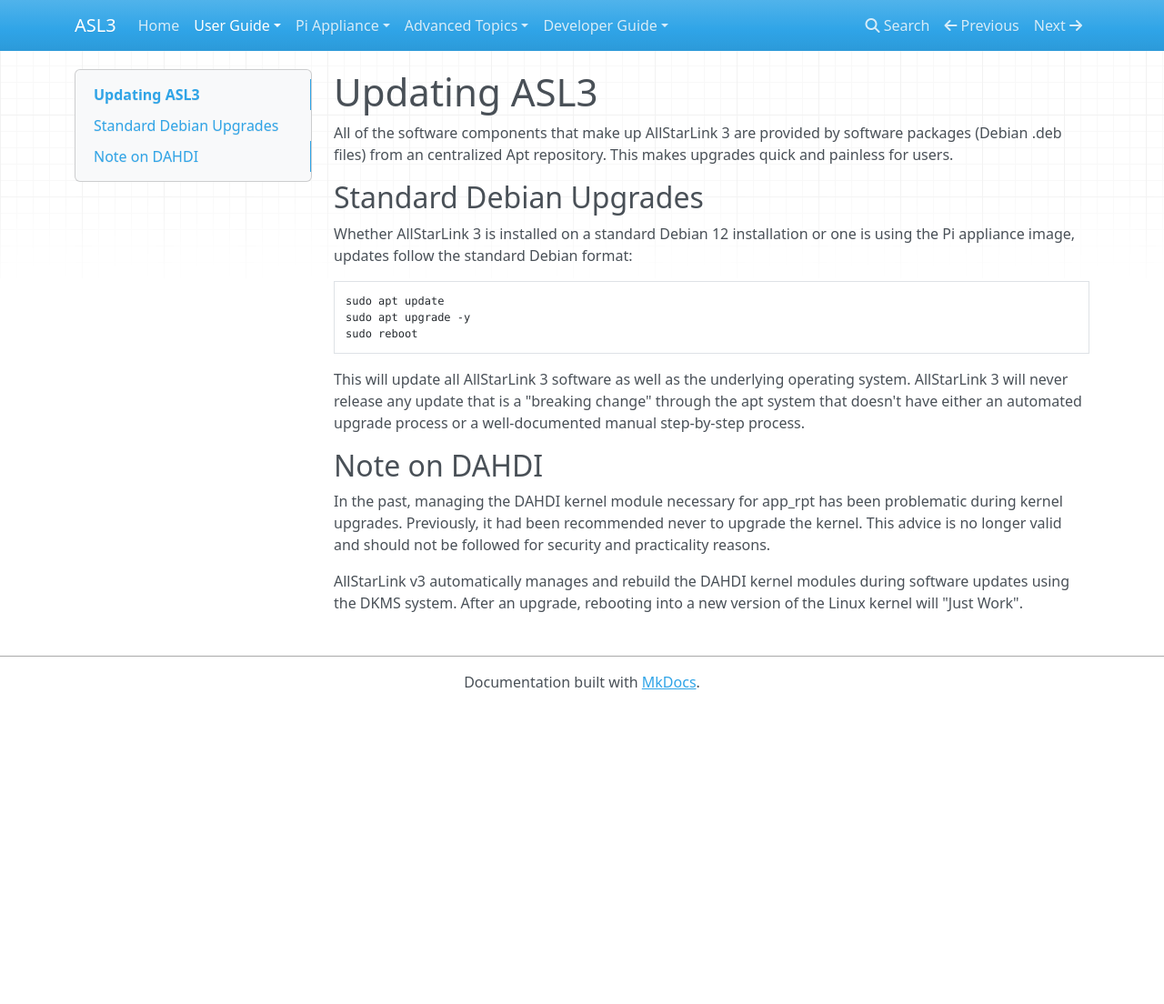
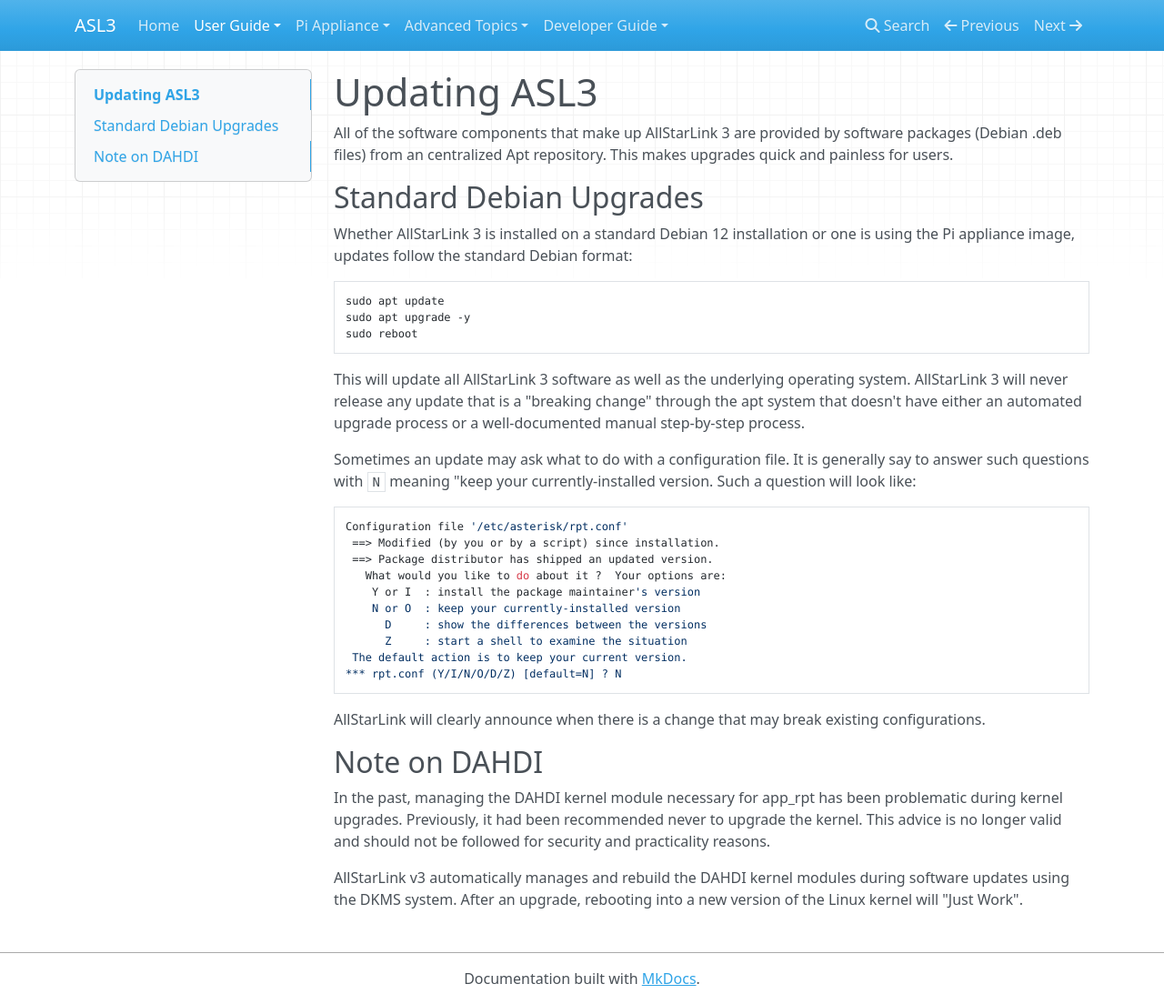
Before and after one commit to AllStarLink/ASL3-Manual, an MkDocs documentation site: the page built from docs/user-guide/updates.md, in a window 1280 px wide and 1104 px high. Shown: the whole window at 91% size. Built offline with MkDocs 1.6.1, drawn with Linux system fonts in a browser that asks for light colours; nearby versions of some CDN libraries.

Commit message:
add example of dpkg-config asking about config files

````diff
--- a/docs/user-guide/updates.md
+++ b/docs/user-guide/updates.md
@@ -21,6 +21,26 @@
 the apt system that doesn't have either an automated upgrade
 process or a well-documented manual step-by-step process.
 
+Sometimes an update may ask what to do with a configuration
+file. It is generally say to answer such questions with
+`N` meaning "keep your currently-installed version. Such a question
+will look like:
+```bash
+Configuration file '/etc/asterisk/rpt.conf'
+ ==> Modified (by you or by a script) since installation.
+ ==> Package distributor has shipped an updated version.
+   What would you like to do about it ?  Your options are:
+    Y or I  : install the package maintainer's version
+    N or O  : keep your currently-installed version
+      D     : show the differences between the versions
+      Z     : start a shell to examine the situation
+ The default action is to keep your current version.
+*** rpt.conf (Y/I/N/O/D/Z) [default=N] ? N
+```
+
+AllStarLink will clearly announce when there is a change that may break
+existing configurations.
+
 ## Note on DAHDI
 In the past, managing the DAHDI kernel module necessary
 for app_rpt has been problematic during kernel upgrades.
````
